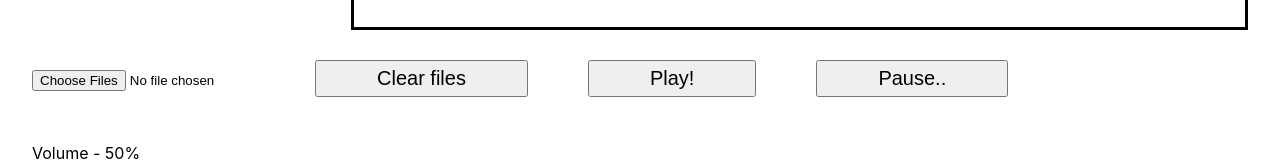
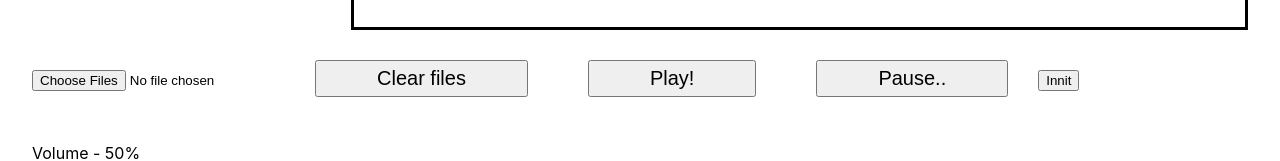
Before and after one commit to nudabagana/well-of-sound, a Next.js app: page / in a window 1280 px wide. Shown: the part 446-607 px from the top of the page. Built offline with nearby package versions, Linux system fonts and the light colour scheme.

Commit message:
Init btn

```diff
--- a/pages/index.tsx
+++ b/pages/index.tsx
@@ -8,9 +8,14 @@ const Home: NextPage = () => {
   const [currFile, setCurrFile] = useState<File>();
   const [player, setPlayer] = useState<HTMLAudioElement>();
   const [volume, setVolume] = useState(50);
+  const [init, setInit] = useState(false);
   const canvasRef = useRef<HTMLCanvasElement>(null);
 
   useEffect(() => {
+    if (!init) {
+      return;
+    }
+
     const player = new Audio();
     player.onended = () => console.log("Song ended");
     setPlayer(player);
@@ -21,7 +26,6 @@ const Home: NextPage = () => {
     if (!ctx || !player || !canvas) {
       return;
     }
-
     const audioSource = audioCtx.createMediaElementSource(player);
     const analyser = audioCtx.createAnalyser();
     audioSource.connect(analyser);
@@ -47,7 +51,7 @@ const Home: NextPage = () => {
       requestAnimationFrame(animate);
     };
     animate();
-  }, []);
+  }, [init]);
 
   useEffect(() => {
     if (!player) {
@@ -184,6 +188,7 @@ const Home: NextPage = () => {
       >
         Pause..
       </button>
+      <button onClick={() => setInit(true)}>Innit</button>
       <p>Volume - {volume}%</p>
       <input
         type="range"
```
